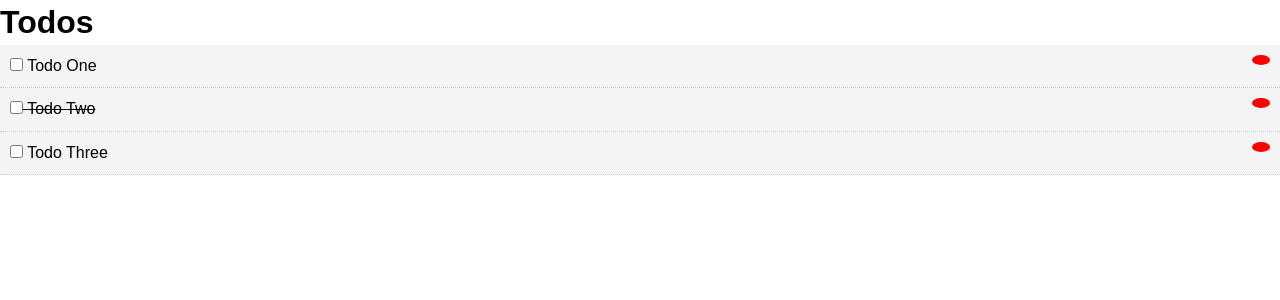
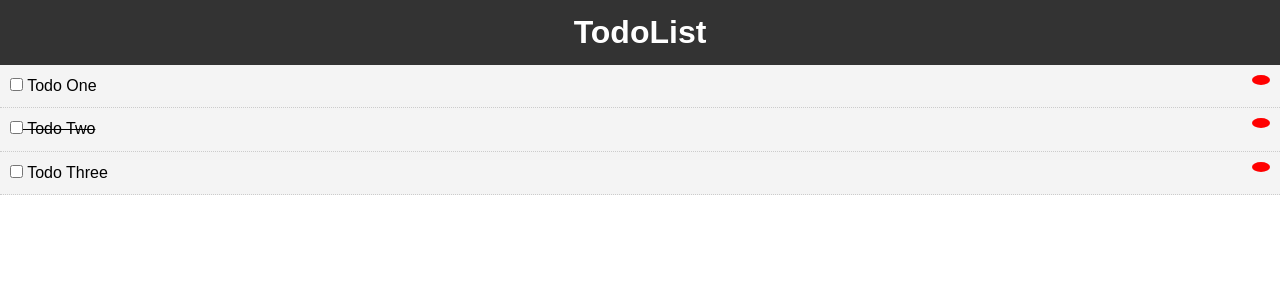
Before and after one commit to OAndris/learning_reference, a Vue app in the folder vue/vue_crash_course_by_traversy/: page / in a window 1280 px wide. Shown: the top 300 px of the page. Built offline with nearby package versions, Linux system fonts and the light colour scheme.

Commit message:
Add header component

```diff
--- a/vue/vue_crash_course_by_traversy/src/App.vue
+++ b/vue/vue_crash_course_by_traversy/src/App.vue
@@ -1,15 +1,18 @@
 <template>
     <div id="app">
+        <Header />
         <Todos v-bind:todos="todos" v-on:del-todo="deleteTodo" />
     </div>
 </template>
 
 <script>
+import Header from './components/layout/Header';
 import Todos from './components/Todos';
 
 export default {
     name: 'App',
     components: {
+        Header,
         Todos
     },
     data() {
--- a/vue/vue_crash_course_by_traversy/src/components/Todos.vue
+++ b/vue/vue_crash_course_by_traversy/src/components/Todos.vue
@@ -1,6 +1,5 @@
 <template>
     <div>
-        <h1>Todos</h1>
         <div v-for="todo in todos" v-bind:key="todo.id">
             <TodoItem v-bind:todo="todo" v-on:del-todo="$emit('del-todo', todo.id)" />
         </div>
--- /dev/null
+++ b/vue/vue_crash_course_by_traversy/src/components/layout/Header.vue
@@ -0,0 +1,24 @@
+<template>
+    <header class="header">
+        <h1>TodoList</h1>
+    </header>
+</template>
+
+<script>
+export default {
+    name: 'Header'
+};
+</script>
+
+<style scoped>
+.header {
+    background: #333;
+    color: #fff;
+    text-align: center;
+    padding: 10px;
+}
+.header a {
+    color: #fff;
+    padding-right: 5px;
+}
+</style>
```
